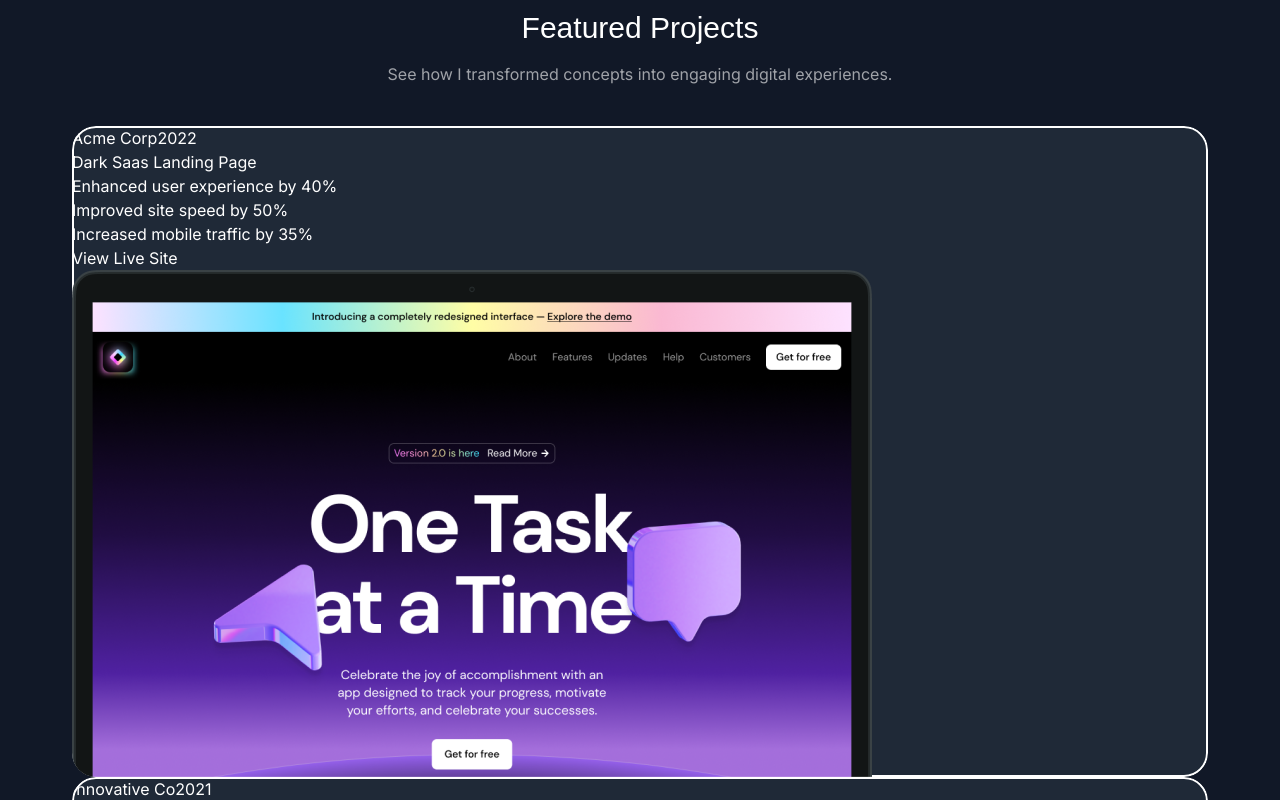
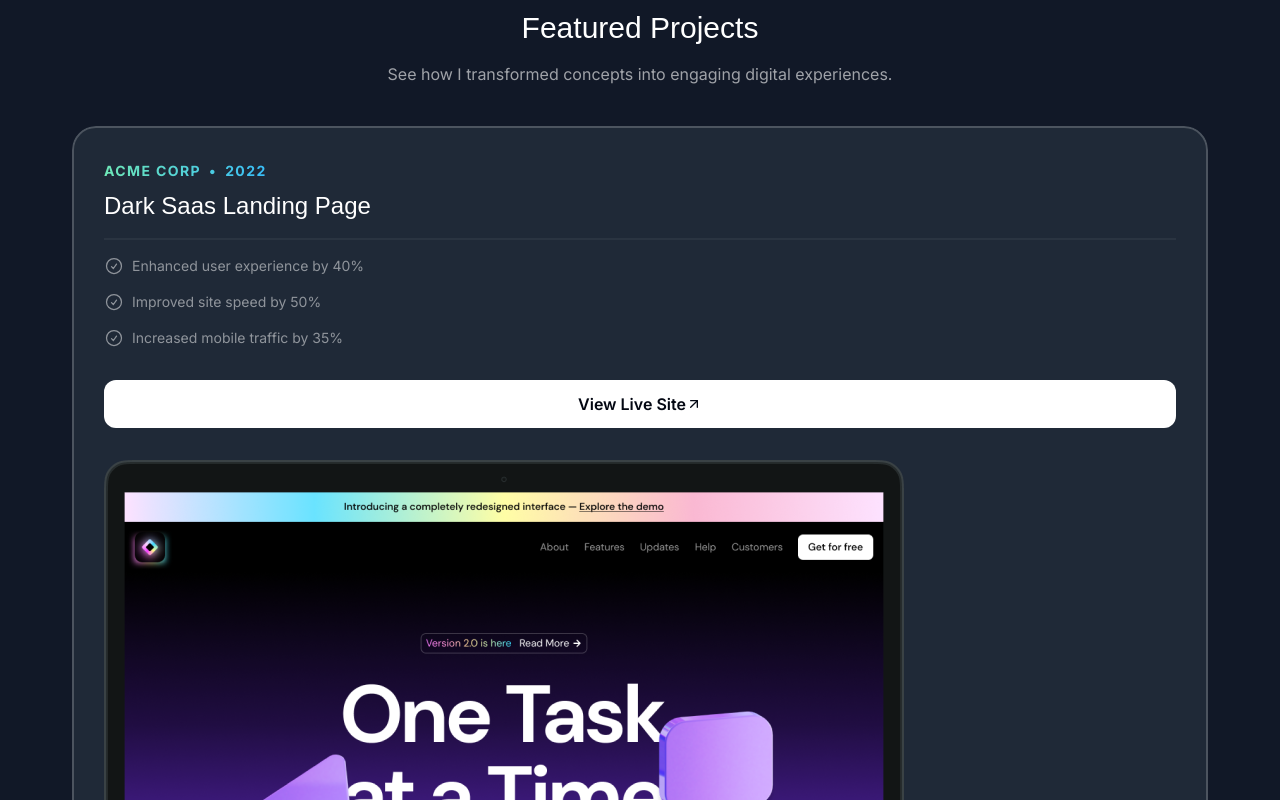
Before and after one commit to DHatchie/React-NJS-Website, a Next.js app: page / in a window 1280 px wide. Shown: the part 960-1760 px from the top of the page. Built offline with nearby package versions, Linux system fonts and the light colour scheme; a web font is replaced by a local one.

Commit message:
Projects Section cards update

```diff
--- a/src/sections/Projects.tsx
+++ b/src/sections/Projects.tsx
@@ -1,6 +1,8 @@
 import darkSaasLandingPage from "@/assets/images/dark-saas-landing-page.png";
 import lightSaasLandingPage from "@/assets/images/light-saas-landing-page.png";
 import aiStartupLandingPage from "@/assets/images/ai-startup-landing-page.png";
+import CheckCircleIcon from "@/assets/icons/check-circle.svg";
+import ArrowUpright from "@/assets/icons/arrow-up-right.svg"
 import Image from "next/image";
 
 const portfolioProjects = [
@@ -44,34 +46,42 @@
 
 export const Projects = () => {
   return (
-  <div>
+  <section className="pb-16">
     <div className="container">
       <div className="flex justify-center items-center">
         <p className="uppercase font-semibold tracking-widest bg-gradient-to-r from-emerald-300 to-sky-400 text-center bg-clip-text text-transparent">Real-World-Results</p>
       </div>
       <h2 className="font-serif text-3xl text-center mt-6">Featured Projects</h2>
       <p className="text-center text-white/60 mt-4">See how I transformed concepts into engaging digital experiences.</p>
-      <div className="flex flex-col mt-10">
+      <div className="flex flex-col mt-10 gap-20">
         {portfolioProjects.map(project => (
-          <div key={project.title} className="bg-gray-800 rounded-3xl relative z-0 overflow-hidden after:-z-10 after:content-[''] after:absolute after:inset-0 after:outline-2 after:outline after:-outline-offset-2 after:rounded-3xl">
-            <div>
+          <div key={project.title} className="bg-gray-800 rounded-3xl relative z-0 overflow-hidden after:z-10 after:content-[''] after:absolute after:inset-0 after:outline-2 after:outline after:-outline-offset-2 after:rounded-3xl after:outline-white/20 p-8 px-8 pt-8">
+            <div className="bg-gradient-to-r from-emerald-300 to-sky-400 inline-flex gap-2 font-bold uppercase tracking-widest text-sm text-transparent bg-clip-text">
               <span>{project.company}</span>
+              <span>&bull;</span>
               <span>{project.year}</span>
             </div>
-            <h3>{project.title}</h3>
-            <ul>
+            <h3 className="font-serif text-2xl mt-2">{project.title}</h3>
+            <hr className="border-t-2 border-white/5 mt-4"></hr>
+            <ul className="flex flex-col gap-4 mt-4">
               {project.results.map(result => (
-                <li>{result.title}</li>
+                <li className="flex gap-2 text-sm text-white/50">
+                  <CheckCircleIcon className="size-5" />
+                  <span>{result.title}</span>
+                </li>
               ))}
             </ul>
             <a href={project.link}>
-              <button>View Live Site</button>
+                <button className="bg-white text-gray-950 h-12 w-full rounded-xl font-semibold inline-flex items-center justify-center mt-8">
+                  <span>View Live Site</span>
+                  <ArrowUpright className="size-4"/>
+                </button>
             </a>
-            <Image src={project.image} alt={project.title} />
+            <Image src={project.image} alt={project.title} className="mt-8 -mb-4" />
           </div>
         ))}
       </div>
     </div>
-  </div>
+  </section>
   );
 };
```
